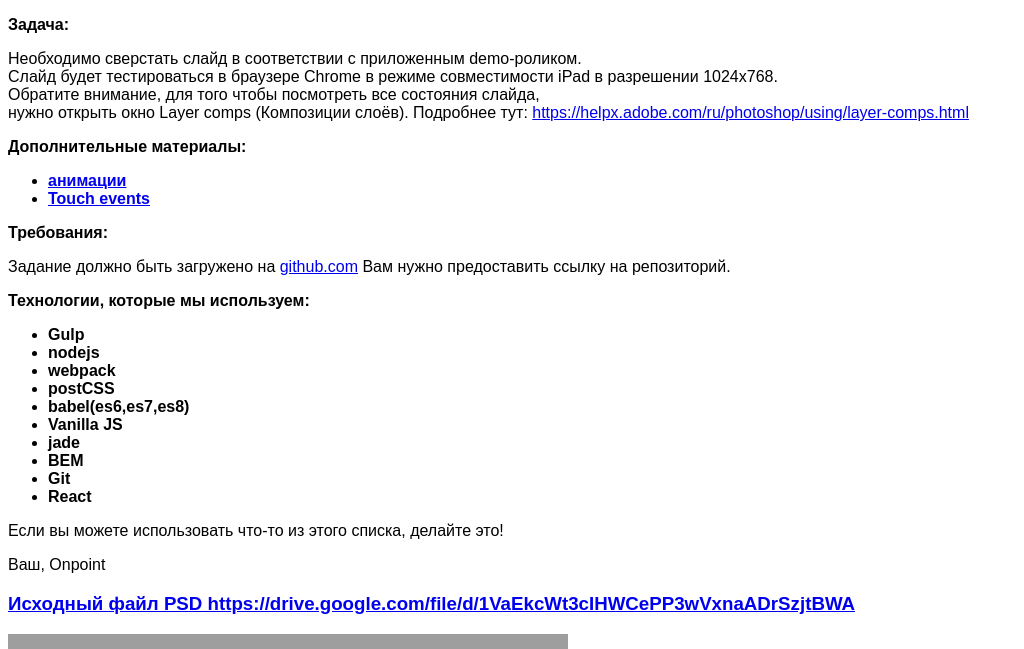
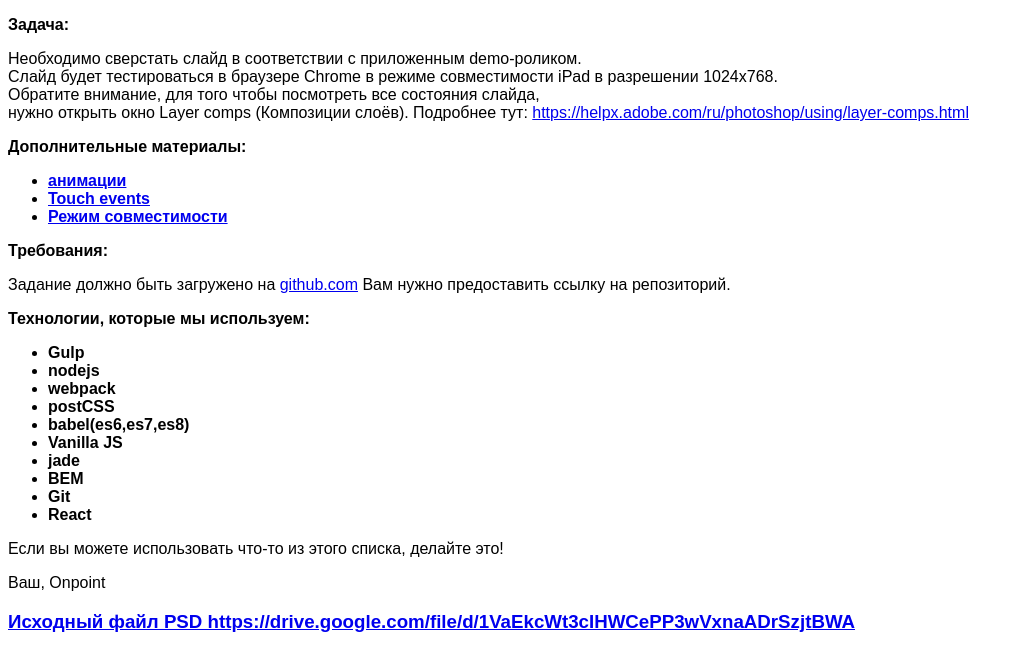
Before and after one commit to SergeyGuns/onpoint-task, a plain HTML site: page index.html in a window 1280 px wide. Shown: the part 91-740 px from the top of the page, without its empty margins (0-1024 px from the left). Drawn offline with Linux system fonts and the light colour scheme; grey boxes are pictures that could not be loaded.

Commit message:
Update index.html

```diff
--- a/index.html
+++ b/index.html
@@ -30,6 +30,8 @@
       <ul>
         <li><a href="https://learn.javascript.ru/css-transitions">анимации</a></li>
         <li><a href="https://developer.mozilla.org/ru/docs/Web/API/Touch_events">Touch events</a></li>
+
+        <li><a href="https://developers.google.com/web/tools/chrome-devtools/device-mode/">Режим совместимости</a></li>
       </ul>
     </b>
   </p>
```
